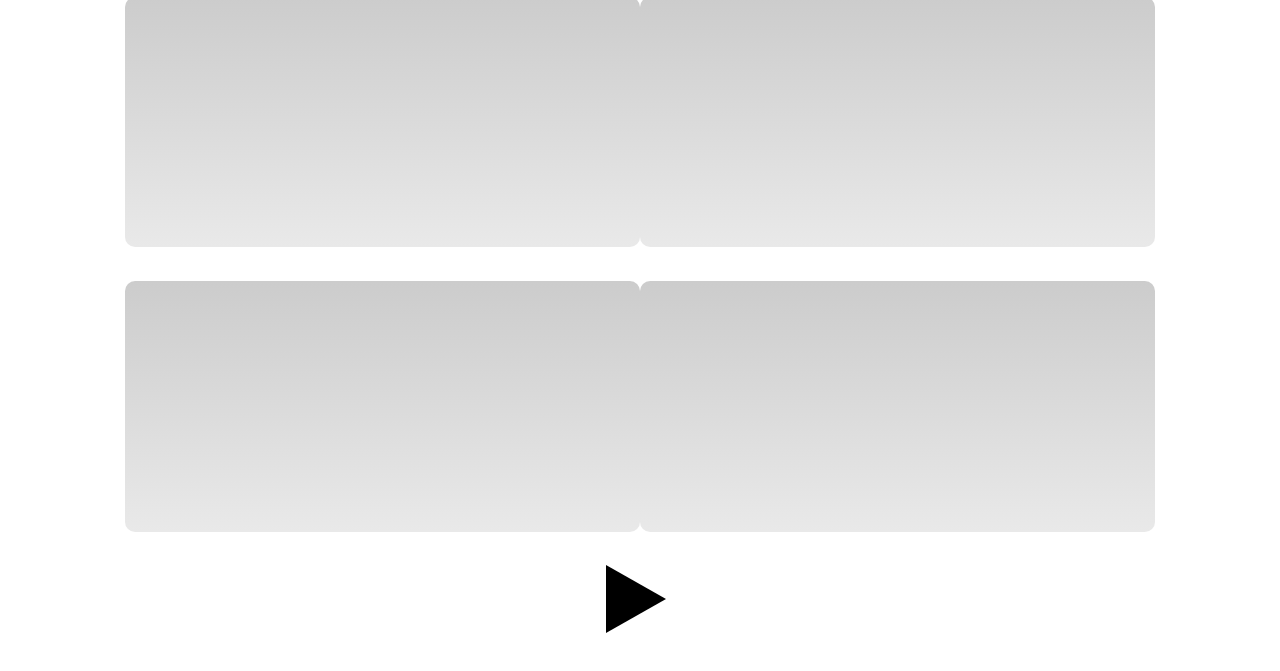
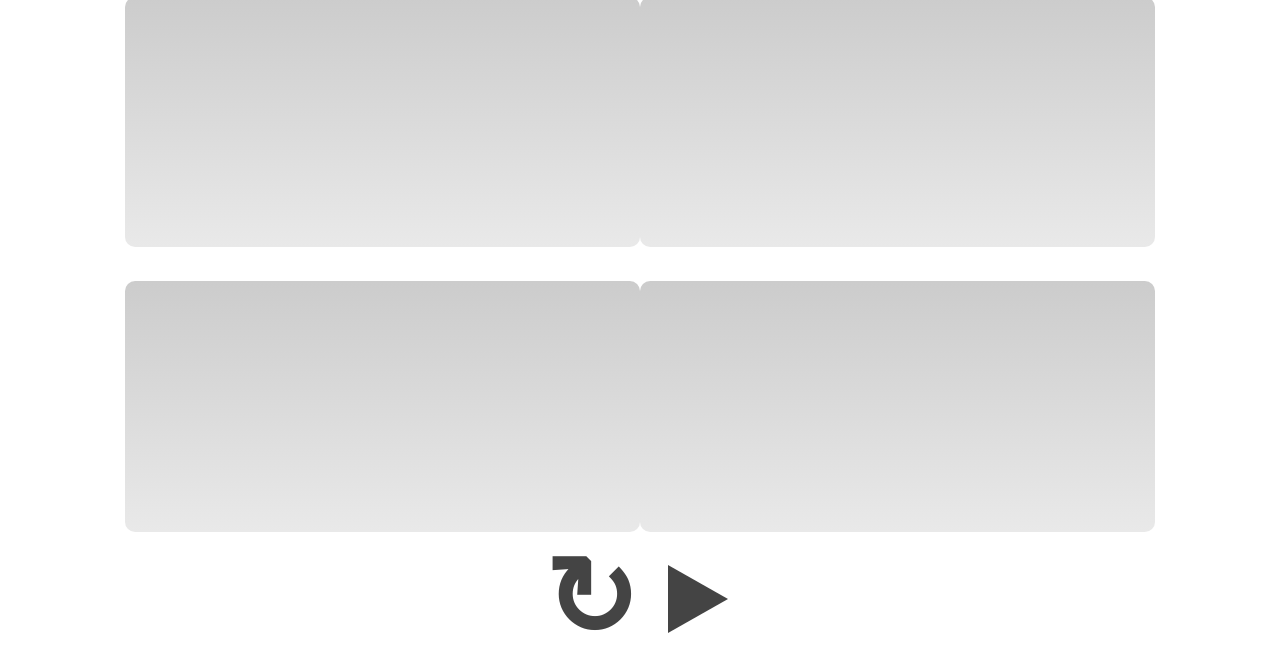
Before and after one commit to dimitrimarion/ear-training, a website with bundled scripts: page index.html in a window 1280 px wide. Shown: the part 119-790 px from the top of the page. Built offline with nearby package versions, Linux system fonts and the light colour scheme.

Commit message:
add redo button

```diff
--- a/assets/css/styles.css
+++ b/assets/css/styles.css
@@ -3,6 +3,7 @@
     --guesses-height: 80%;
     --button-max-width: 100%;
     --main-color: #444;
+    --hover-color: rgb(97, 97, 97);
 }
 
 body {
@@ -36,6 +37,8 @@ h1 {
 
 button {
     cursor: pointer;
+    outline: none;
+    color: var(--main-color);
 }
 
 .guess {
@@ -53,6 +56,8 @@ button {
 .control {
     height: 10%;
     text-align: center;
+    display: flex;
+    justify-content: center;
 }
 
 .control-play {
@@ -61,10 +66,13 @@ button {
     height: 8.5vh;
     border-width: 4.25vh 0 4.25vh 7.5vh;
     border-style: solid;
-    border-color: transparent transparent transparent black;
+    border-color: transparent transparent transparent var(--main-color);
     background: transparent;
-    outline: none;
     /*transition: 50ms all ease;*/
+}
+
+.control-play:hover {
+    border-color: transparent transparent transparent var(--hover-color);
 }
 
 .control-play.paused {
@@ -72,9 +80,23 @@ button {
     height: 8.5vh;
     border-style: double;
     border-width: 0 0 0 4.25vh;
-    border-color: black;
-    margin-left: 4.25vh;
-    outline: none;
+    border-color: var(--main-color);
+}
+
+.redo {
+    padding: 0;
+    height: 8.5vh;
+    width: 8.5vh;
+    line-height: 8.5vh;
+    font-size: 5rem;
+    font-weight: bold;
+    background: transparent;
+    border: none;
+    margin-right: 0.5em;
+}
+
+.redo:hover {
+    color: var(--hover-color);
 }
 
 @media (min-width: 40em) {
--- a/index.html
+++ b/index.html
@@ -21,6 +21,7 @@
         </section>
 
         <section class="control">
+            <button class="redo">&#8635;</button>
             <button class="control-play"></button>
         </section>
     </main>
```
